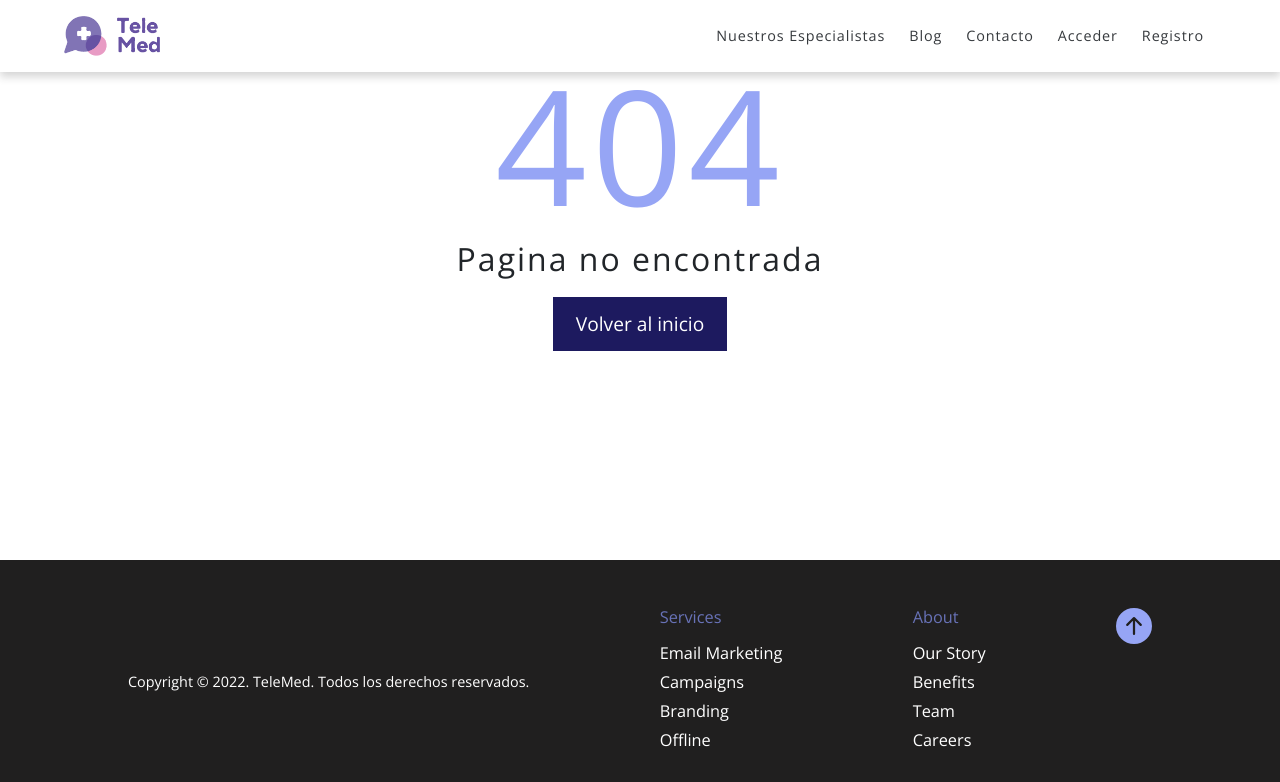
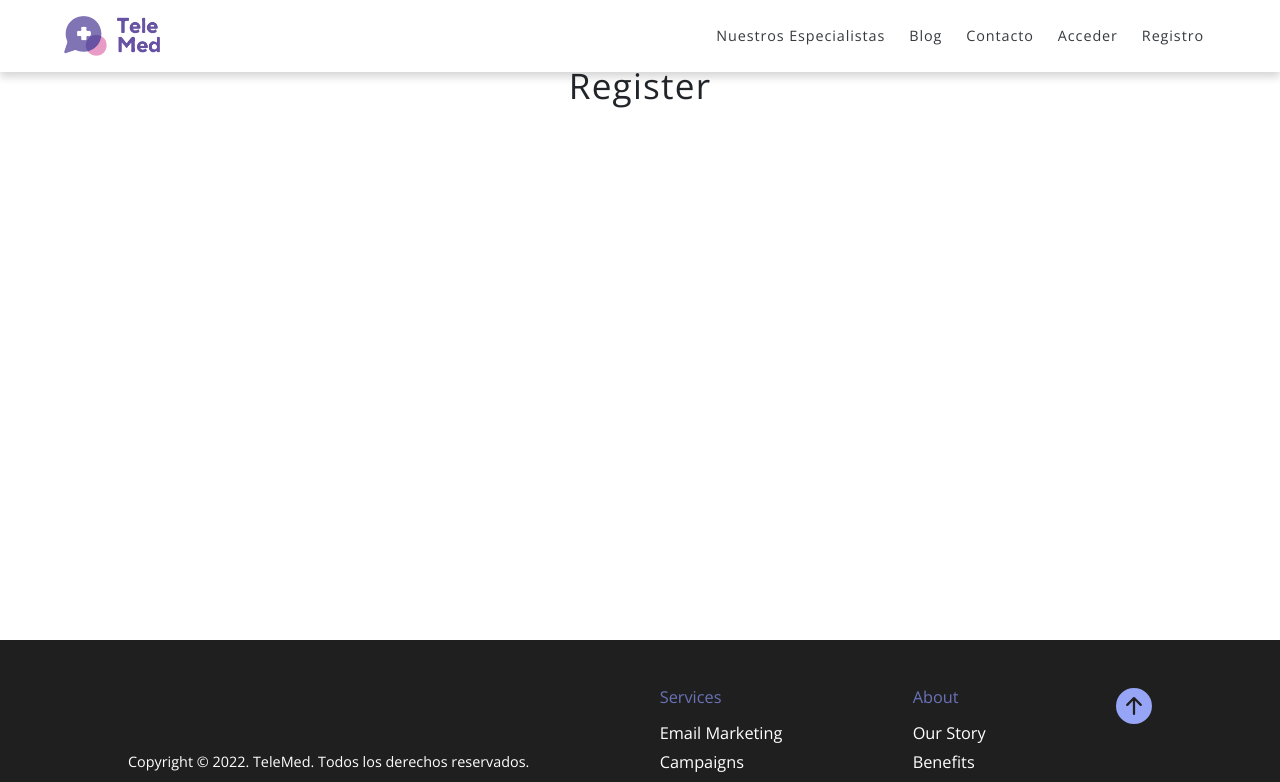
Before and after one commit to No-Country/S1-02-T-frontEnd, a React (Create React App) app: page /registro in a window 1280 px wide. Shown: the top 782 px of the page. Built offline with nearby package versions, Linux system fonts and the light colour scheme.

Commit message:
Login Register - Routes

```diff
--- a/src/CSS/index.sass
+++ b/src/CSS/index.sass
@@ -76,7 +76,10 @@ button
                 margin-top: 0.3rem
                 font-size: 2.2rem
                 letter-spacing: 1.2px
-
+//
+.page-sect
+    padding-top: 5.8rem !important
+    min-height: 80vh
 // Buttons
 .btn-solid
     font-size: 1.2rem
--- a/src/Components/App/App.js
+++ b/src/Components/App/App.js
@@ -6,6 +6,8 @@ import "./App.sass";
 import Navbar from "../Navbar/Navbar";
 import Footer from "../Footer/Footer";
 import Homepage from "../../Pages/LandingPage/Homepage/Homepage";
+import Login from "../../Pages/Auth/Login/Login";
+import Register from "../../Pages/Auth/Register/Register";
 import { Error404 } from "../../Pages";
 
 function App() {
@@ -16,6 +18,8 @@ function App() {
 				<Navbar scrollList={scrollIDs} />
 				<Routes>
 					<Route path="/" exact element={<Homepage> </Homepage>}></Route>
+					<Route path="/ingreso" element={<Login> </Login>}></Route>
+					<Route path="/registro" element={<Register> </Register>}></Route>
 					<Route path="*" element={<Error404></Error404>}></Route>
 				</Routes>
 				<Footer></Footer>
--- /dev/null
+++ b/src/Pages/Auth/Login/Login.jsx
@@ -0,0 +1,16 @@
+import React from "react";
+import "./Login.sass";
+
+const Login = () => {
+	return (
+		<section className="section page-sect">
+			<div className="section-center">
+				<div className="section-title">
+					<h2>Login</h2>
+				</div>
+			</div>
+		</section>
+	);
+};
+
+export default Login;
--- /dev/null
+++ b/src/Pages/Auth/Login/Login.sass
@@ -0,0 +1 @@
+@import "../../../CSS/index.sass"
--- /dev/null
+++ b/src/Pages/Auth/Register/Register.jsx
@@ -0,0 +1,16 @@
+import React from "react";
+import "./Register.sass";
+
+const Register = () => {
+	return (
+		<section className="section page-sect">
+			<div className="section-center">
+				<div className="section-title">
+					<h2>Register</h2>
+				</div>
+			</div>
+		</section>
+	);
+};
+
+export default Register;
--- /dev/null
+++ b/src/Pages/Auth/Register/Register.sass
@@ -0,0 +1 @@
+@import "../../../CSS/index.sass"
```
